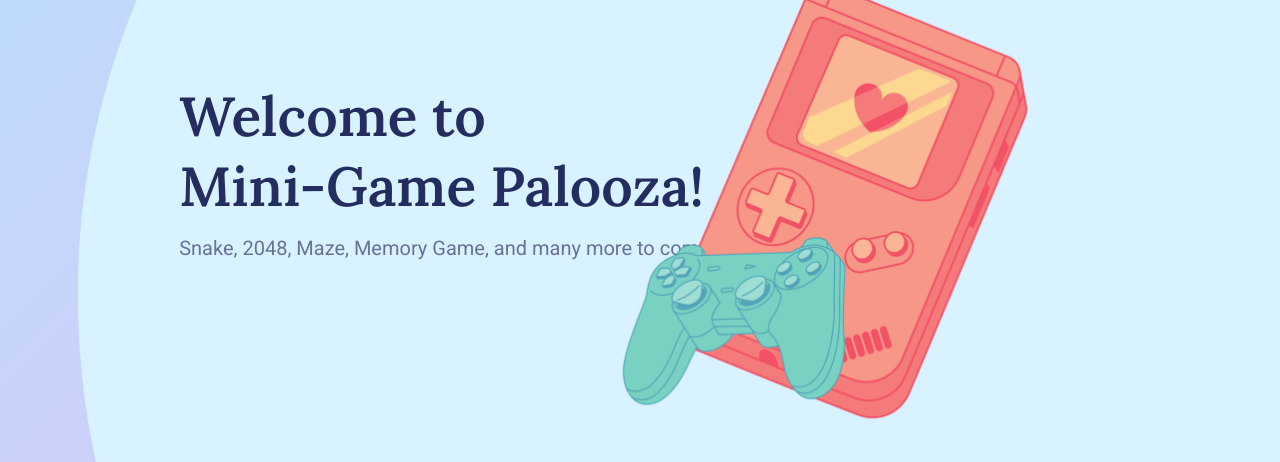
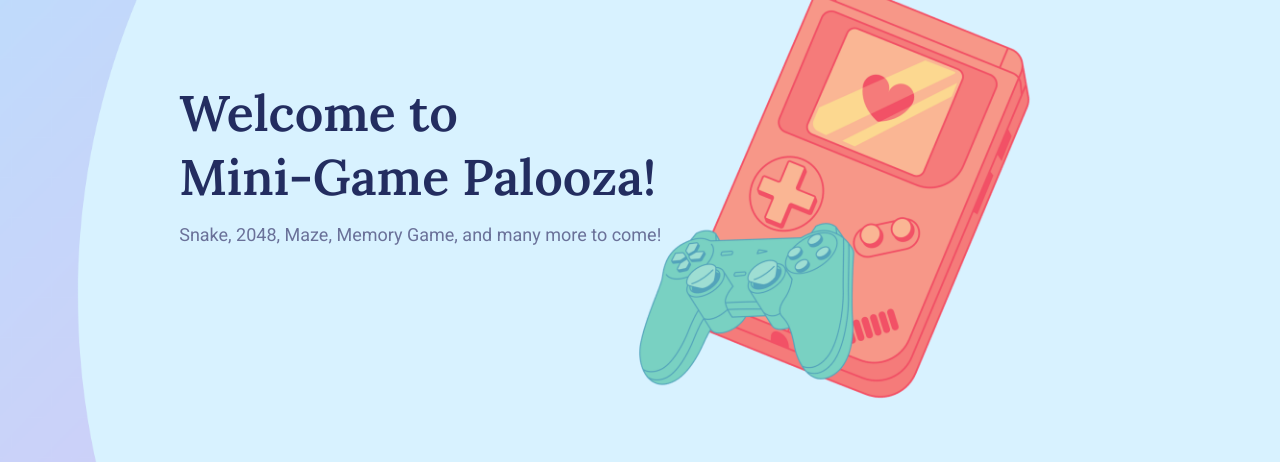
Before and after one commit to darneisham20/MiniGamePalooza, a plain HTML site: page index.html in a window 1280 px wide. Shown: the part 154-616 px from the top of the page. Drawn offline with nearby package versions, Linux system fonts and the light colour scheme.

Commit message:
Small Media Screen Changes

```diff
--- a/assets/css/main.css
+++ b/assets/css/main.css
@@ -273,11 +273,15 @@ input {
 /* Medium Devices */
 @media screen and (min-width: 576px) {
     .home_content h1 {
-        font-size: 55px;
+        font-size: 45px;
+    }
+
+    .home_content p {
+        font-size: 15px;
     }
 
     .feature_img {
-        height: 90%;
+        height: 95%;
         bottom: -100%;
     }
 
@@ -285,19 +289,23 @@ input {
 
 @media screen and (min-width: 767px) {
     .home_content h1 {
-        font-size: 55px;
+        font-size: 50px;
+    }
+
+    .home_content p {
+        font-size: 18px;
     }
 
     .feature_img {
-        height: 90%;
-        bottom: -100%;
+        height: 105%;
+        bottom: -90%;
     }
 }
 
 /* Large Devices */
 @media screen and (min-width: 1048px) {
     .feature_img {
-        height: 110%;
+        height: 120%;
         bottom: -80%;
         right: 0%;
     }
```
